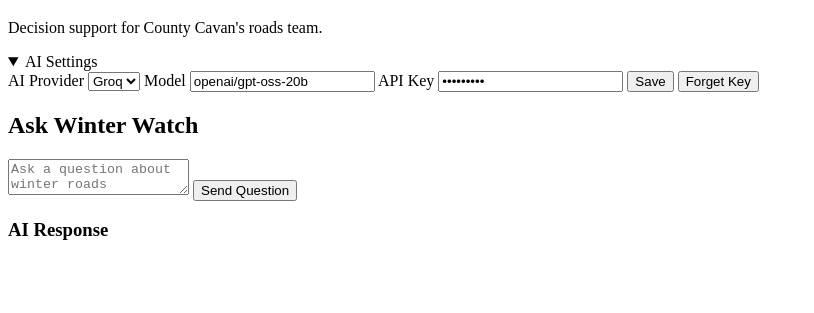
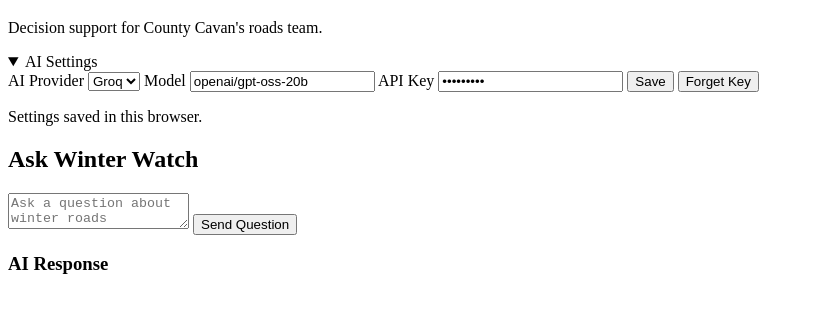
Before and after one commit to x25237489-cpu/winterwatch-ca-practice, a plain HTML site: page index.html in a window 1280 px wide. Both pictures are taken after typing "Sample123" into the empty fields and a click on the button "Save". Shown: the part 61-374 px from the top of the page, without its empty margins (0-814 px from the left). Drawn offline with Linux system fonts and the light colour scheme.

Commit message:
Add browser-only Save and Forget API key settings for Easy Part 1

```diff
--- a/index.html
+++ b/index.html
@@ -30,6 +30,7 @@
 
     <button id="saveBtn">Save</button>
     <button id="forgetBtn">Forget Key</button>
+    <p id="settingsStatus" role="status" aria-live="polite">No settings saved yet.</p>
   </details>
 
   <h2>Ask Winter Watch</h2>
@@ -42,5 +43,47 @@
   <h3>AI Response</h3>
   <div id="response"></div>
 
+  <script>
+    const apiKeyInput = document.getElementById("apiKey");
+    const modelInput = document.getElementById("model");
+    const settingsStatus = document.getElementById("settingsStatus");
+
+    // Restore this browser's saved settings. Never commit the key to GitHub.
+    try {
+      apiKeyInput.value = localStorage.getItem("groqApiKey") || "";
+      modelInput.value = localStorage.getItem("groqModel") || "openai/gpt-oss-20b";
+      if (apiKeyInput.value) settingsStatus.textContent = "Saved settings loaded from this browser.";
+    } catch {
+      settingsStatus.textContent = "Browser storage is unavailable.";
+    }
+
+    document.getElementById("saveBtn").addEventListener("click", () => {
+      const key = apiKeyInput.value.trim();
+      const model = modelInput.value.trim();
+      if (!key || !model) {
+        settingsStatus.textContent = "Enter both the API key and model before saving.";
+        return;
+      }
+      try {
+        localStorage.setItem("groqApiKey", key);
+        localStorage.setItem("groqModel", model);
+        settingsStatus.textContent = "Settings saved in this browser.";
+      } catch {
+        settingsStatus.textContent = "Could not save settings in this browser.";
+      }
+    });
+
+    document.getElementById("forgetBtn").addEventListener("click", () => {
+      try {
+        localStorage.removeItem("groqApiKey");
+        localStorage.removeItem("groqModel");
+        apiKeyInput.value = "";
+        modelInput.value = "openai/gpt-oss-20b";
+        settingsStatus.textContent = "API key and model settings forgotten.";
+      } catch {
+        settingsStatus.textContent = "Could not clear browser storage. Clear this site's data manually.";
+      }
+    });
+  </script>
 </body>
 </html>
```
